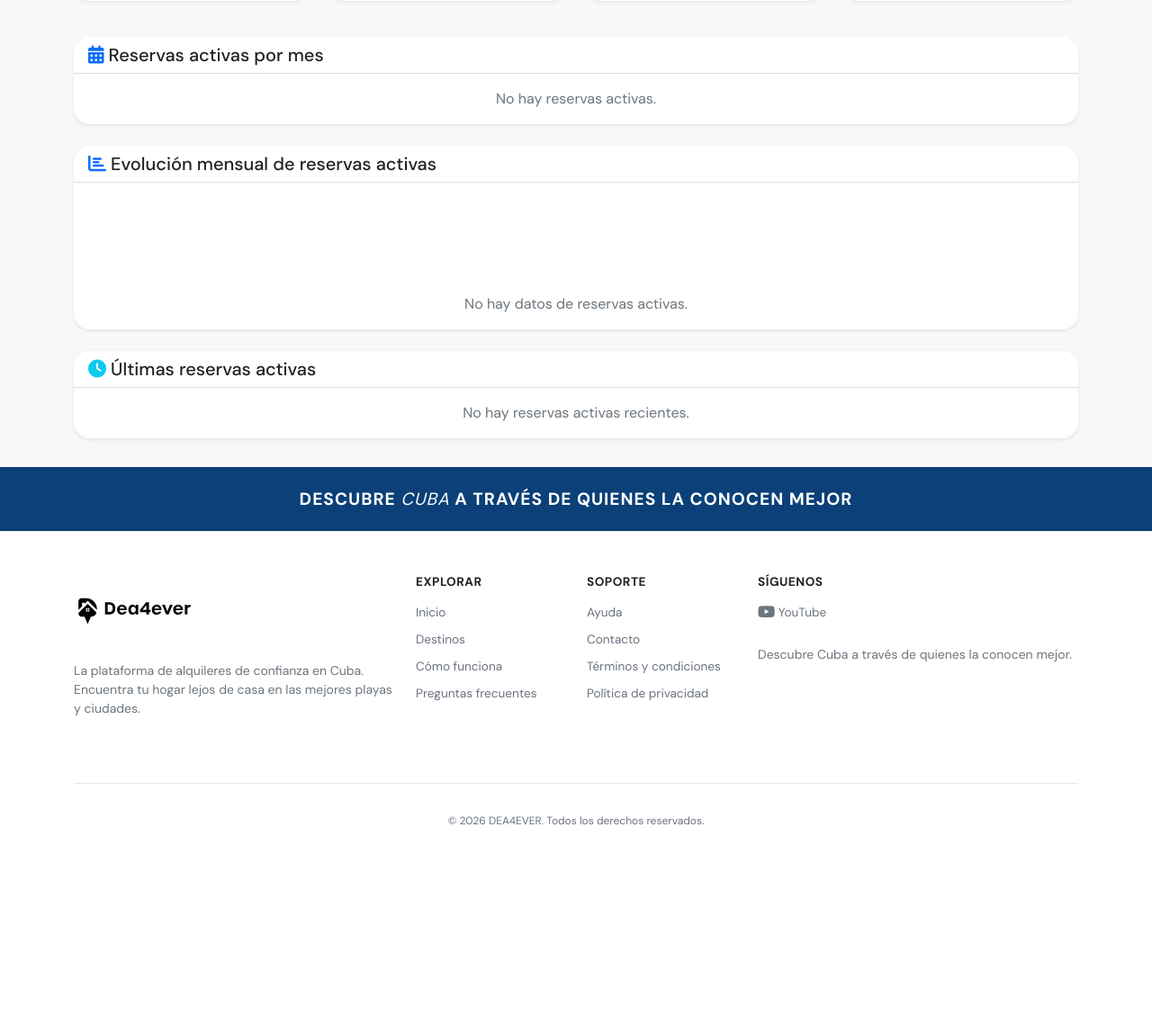
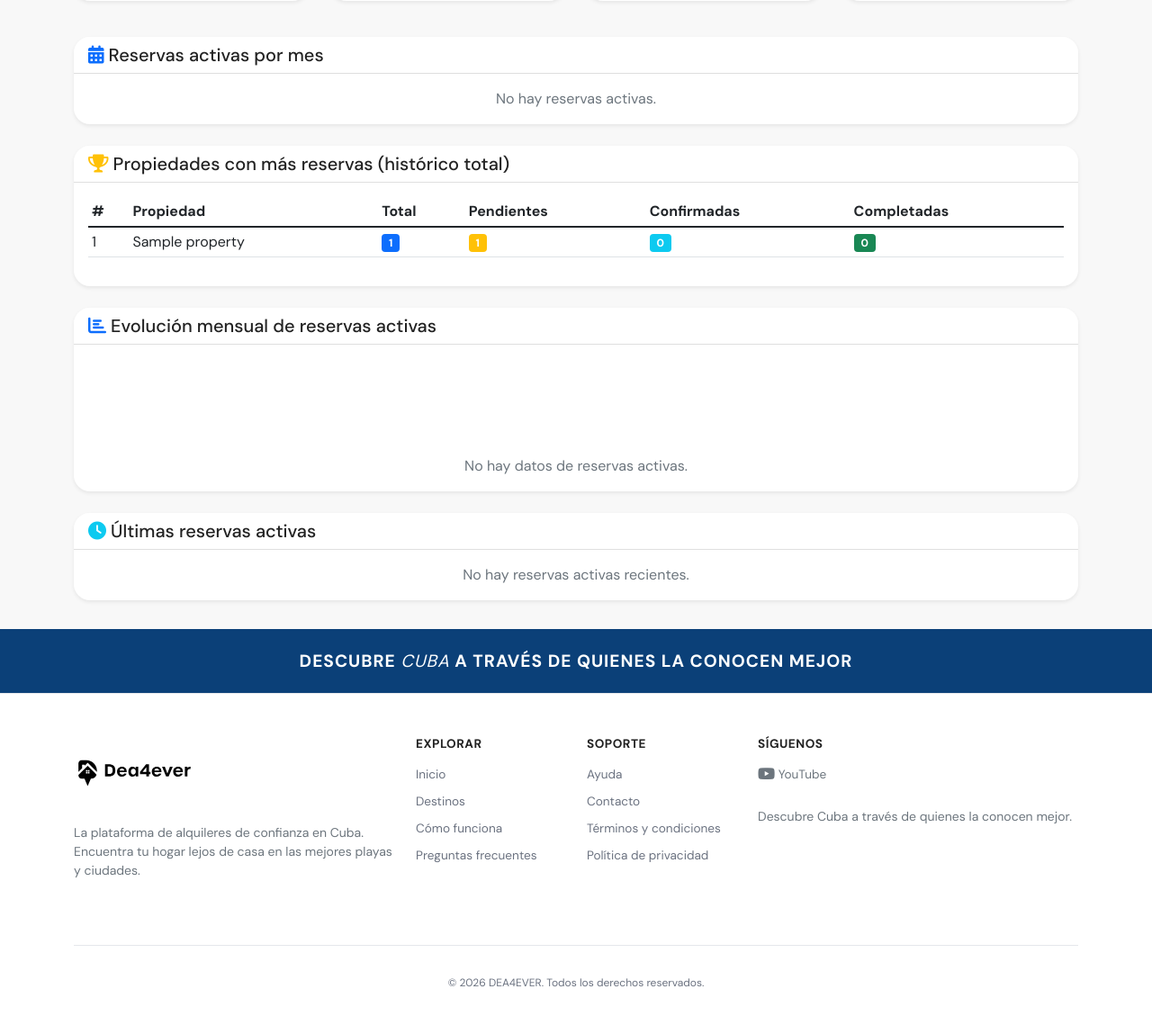
Before and after one commit to alquilerescuba/alquilerescuba, a Django app: page /dashboard/ in a window 1280 px wide. Shown: the part 327-1476 px from the top of the page at 90% size. Before the commit the page ends 1244 px from the top, so only its background shows below. Run offline with Django 5.2, Linux system fonts and the light colour scheme; a user stored in the database is signed in; tables that the repository leaves empty hold one stand-in row (values such as "Sample post").

Commit message:
feat: actualizar dashboard con top propiedades histórico y reservas activas por mes

```diff
--- a/leads/views.py
+++ b/leads/views.py
@@ -87,14 +87,12 @@ class DashboardView(LoginRequiredMixin, TemplateView):
             .order_by("-month")
         )
 
-        # Obtener lista de propiedades por mes
         monthly_properties = []
         for item in reservations_by_month:
             month_label = (
                 item["month"].strftime("%B %Y") if item["month"] else "Sin fecha"
             )
 
-            # Obtener reservas de ese mes con sus propiedades y estados
             month_reservations = (
                 active_reservations.filter(
                     check_in__year=item["month"].year,
@@ -118,7 +116,23 @@ class DashboardView(LoginRequiredMixin, TemplateView):
         context["monthly_properties"] = monthly_properties
 
         # ============================================
-        # 3. Datos para gráfico (últimos 6 meses)
+        # 3. Propiedades con más reservas (HISTÓRICO TOTAL)
+        # ============================================
+        top_properties = (
+            Reservation.objects.all()
+            .values("property__title")
+            .annotate(
+                total=Count("id"),
+                pending=Count("id", filter=Q(status="pending")),
+                confirmed=Count("id", filter=Q(status="confirmed")),
+                completed=Count("id", filter=Q(status="completed")),
+            )
+            .order_by("-total")[:10]
+        )
+        context["top_properties"] = top_properties
+
+        # ============================================
+        # 4. Datos para gráfico (últimos 6 meses - solo activas)
         # ============================================
         six_months_ago = today - timedelta(days=180)
         chart_data = (
@@ -151,13 +165,13 @@ class DashboardView(LoginRequiredMixin, TemplateView):
         context["completed_counts"] = completed_counts
 
         # ============================================
-        # 4. Últimas 10 reservas activas
+        # 5. Últimas 10 reservas activas
         # ============================================
         recent_reservations = active_reservations.order_by("-check_in")[:10]
         context["recent_reservations"] = recent_reservations
 
         # ============================================
-        # 5. Propiedades activas (para mantener)
+        # 6. Propiedades activas (para mantener)
         # ============================================
         total_properties = Property.objects.filter(is_active=True).count()
         context["total_properties"] = total_properties
--- a/templates/dashboard.html
+++ b/templates/dashboard.html
@@ -50,7 +50,7 @@
     </div>
 
     <!-- ============================================ -->
-    <!-- Tabla principal: Reservas por mes -->
+    <!-- Tabla principal: Reservas por mes (sin columna Mes) -->
     <!-- ============================================ -->
     <div class="row mb-4">
         <div class="col-12">
@@ -107,6 +107,51 @@
                         </div>
                     {% else %}
                         <p class="text-muted text-center mb-0">No hay reservas activas.</p>
+                    {% endif %}
+                </div>
+            </div>
+        </div>
+    </div>
+
+    <!-- ============================================ -->
+    <!-- Tabla: Propiedades con más reservas (HISTÓRICO) -->
+    <!-- ============================================ -->
+    <div class="row mb-4">
+        <div class="col-12">
+            <div class="card shadow-sm">
+                <div class="card-header bg-white">
+                    <h5 class="mb-0"><i class="fas fa-trophy text-warning"></i> Propiedades con más reservas (histórico total)</h5>
+                </div>
+                <div class="card-body">
+                    {% if top_properties %}
+                        <div class="table-responsive">
+                            <table class="table table-sm table-hover">
+                                <thead>
+                                    <tr>
+                                        <th>#</th>
+                                        <th>Propiedad</th>
+                                        <th>Total</th>
+                                        <th>Pendientes</th>
+                                        <th>Confirmadas</th>
+                                        <th>Completadas</th>
+                                    </tr>
+                                </thead>
+                                <tbody>
+                                    {% for prop in top_properties %}
+                                    <tr>
+                                        <td>{{ forloop.counter }}</td>
+                                        <td>{{ prop.property__title }}</td>
+                                        <td><span class="badge bg-primary">{{ prop.total }}</span></td>
+                                        <td><span class="badge bg-warning">{{ prop.pending }}</span></td>
+                                        <td><span class="badge bg-info">{{ prop.confirmed }}</span></td>
+                                        <td><span class="badge bg-success">{{ prop.completed }}</span></td>
+                                    </tr>
+                                    {% endfor %}
+                                </tbody>
+                            </table>
+                        </div>
+                    {% else %}
+                        <p class="text-muted text-center mb-0">No hay datos disponibles.</p>
                     {% endif %}
                 </div>
             </div>
```
